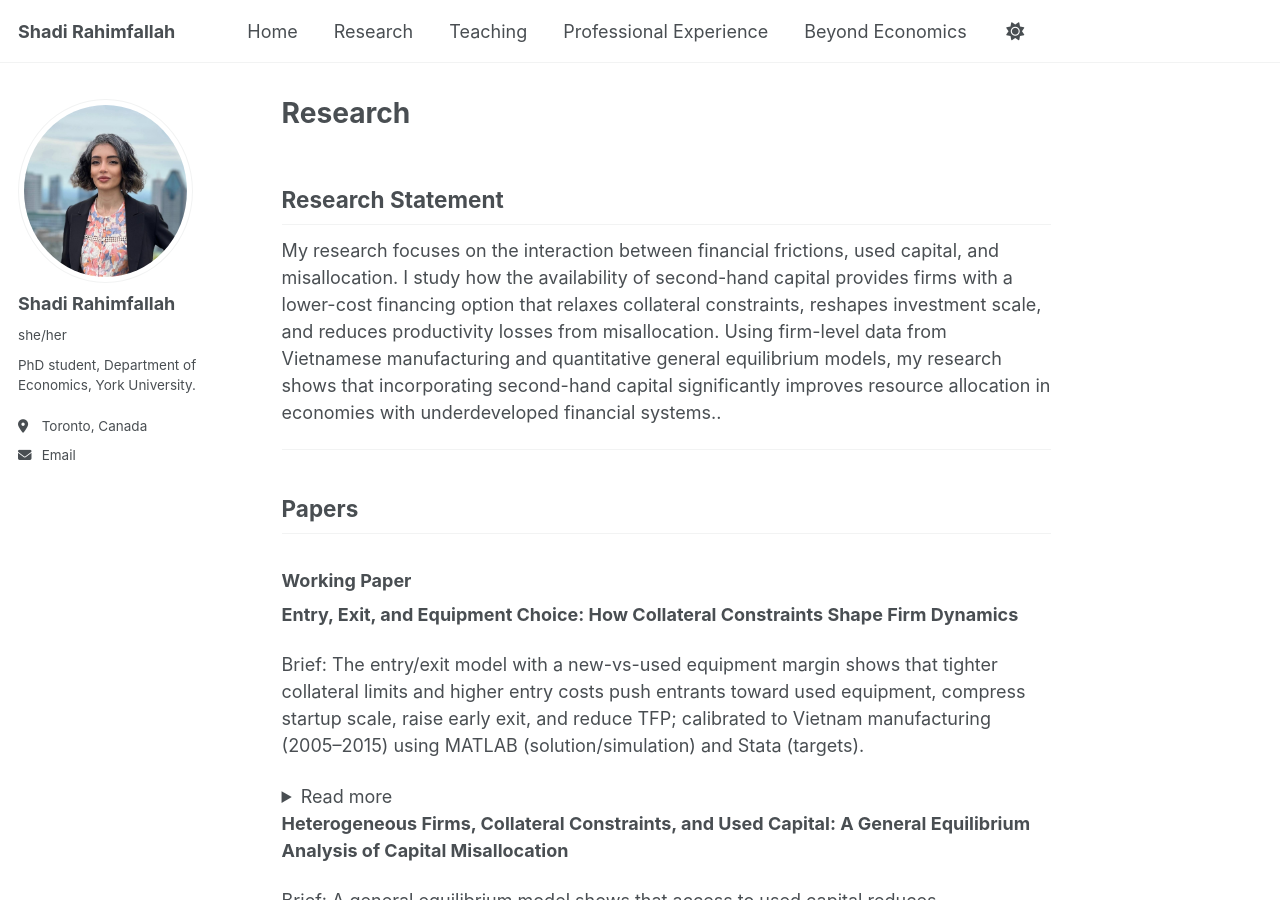
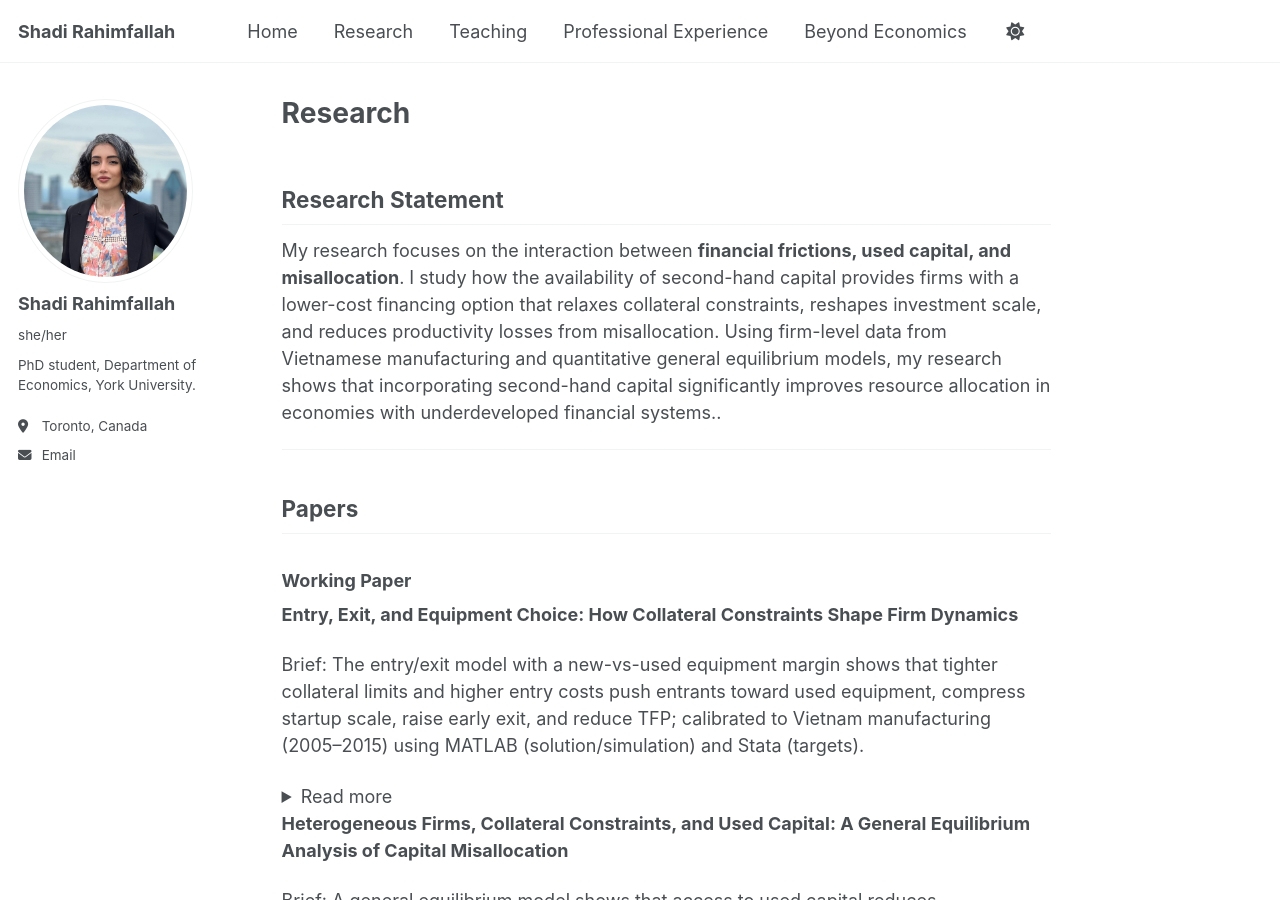
Before and after one commit to ShadiRahimfallah/ShadiRahimfallah.github.io, a Jekyll site: the page built from _pages/research.md, in a window 1280 px wide and 900 px high. Built offline with Jekyll 4.4.1, drawn with Linux system fonts in a browser that asks for light colours; a script that is not in the unit is left out.

Commit message:
Update research.md

```diff
--- a/_pages/research.md
+++ b/_pages/research.md
@@ -6,7 +6,7 @@ author_profile: true
 ---
 
 ## Research Statement
-My research focuses on the interaction between financial frictions, used capital, and misallocation. I study how the availability of second-hand capital provides firms with a lower-cost financing option that relaxes collateral constraints, reshapes investment scale, and reduces productivity losses from misallocation. Using firm-level data from Vietnamese manufacturing and quantitative general equilibrium models, my research shows that incorporating second-hand capital significantly improves resource allocation in economies with underdeveloped financial systems..
+My research focuses on the interaction between **financial frictions, used capital, and misallocation**. I study how the availability of second-hand capital provides firms with a lower-cost financing option that relaxes collateral constraints, reshapes investment scale, and reduces productivity losses from misallocation. Using firm-level data from Vietnamese manufacturing and quantitative general equilibrium models, my research shows that incorporating second-hand capital significantly improves resource allocation in economies with underdeveloped financial systems..
 
 ---
 
```
